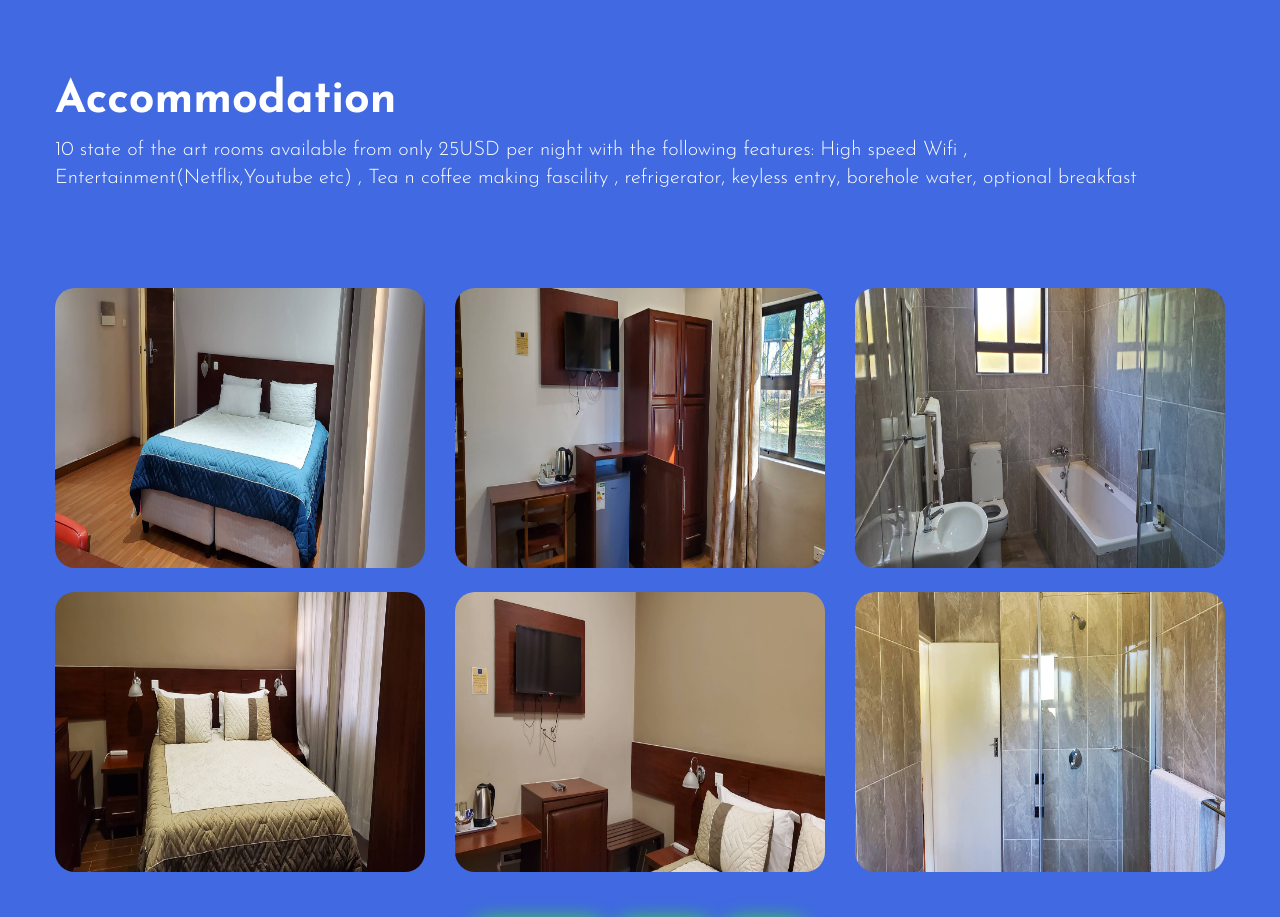
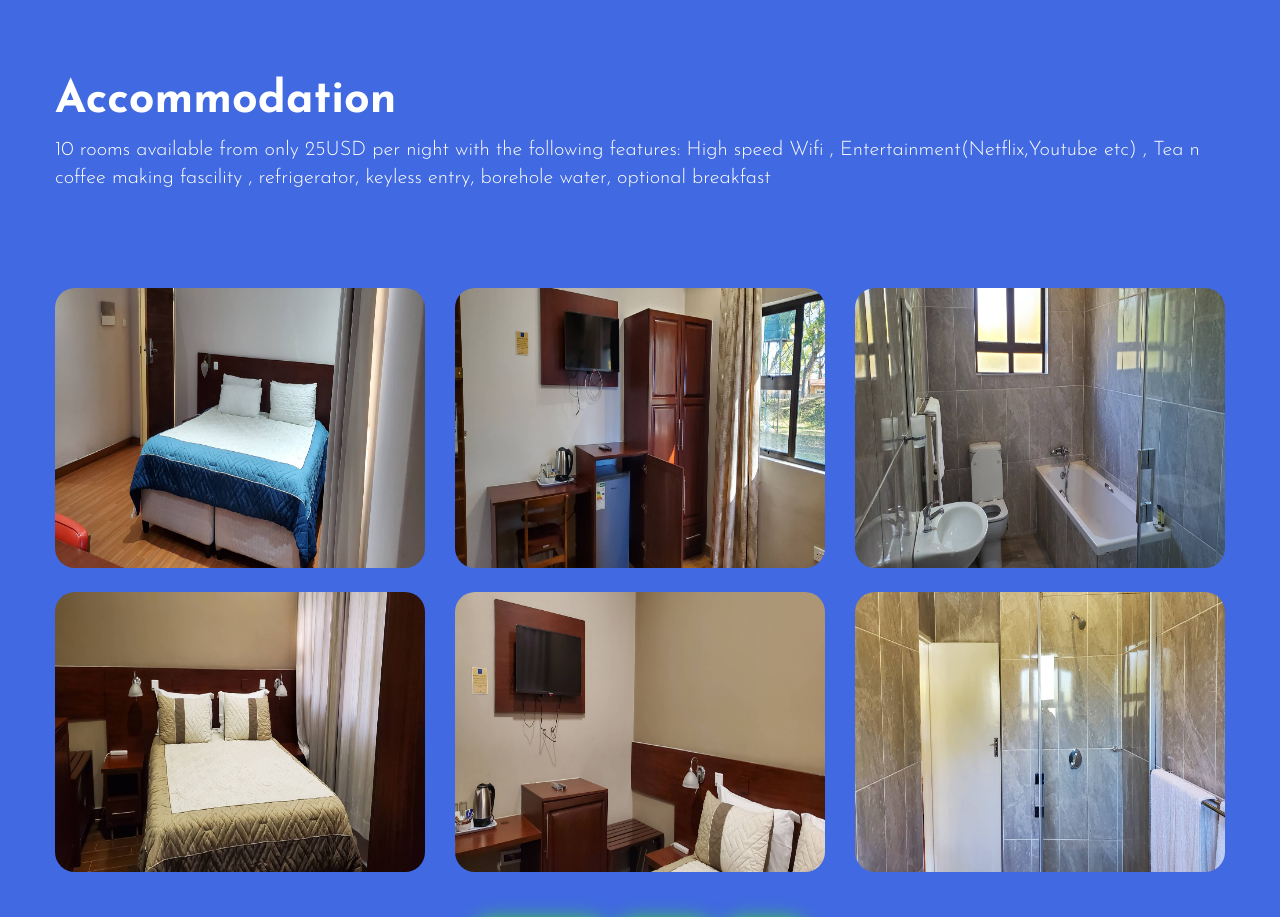
Before and after one commit to krumpking/bishops, a website: page public/index.html in a window 1280 px wide. Shown: the part 4880-5797 px from the top of the page. Drawn offline with Linux system fonts and the light colour scheme.

Commit message:
Update
Update

```diff
--- a/public/index.html
+++ b/public/index.html
@@ -462,7 +462,7 @@ Author URL: http://w3layouts.com
                     <div class="section-heading mb-sm-5 mb-4">
                         <h3 class="title-style mb-2 text-white">Accommodation</h3>
                         <p class="lead text-white">
-                            10 state of the art rooms available from only 25USD per night with the following features:
+                            10 rooms available from only 25USD per night with the following features:
                             High
                             speed Wifi , Entertainment(Netflix,Youtube etc) , Tea n coffee making fascility ,
                             refrigerator, keyless entry, borehole water, optional breakfast
```
